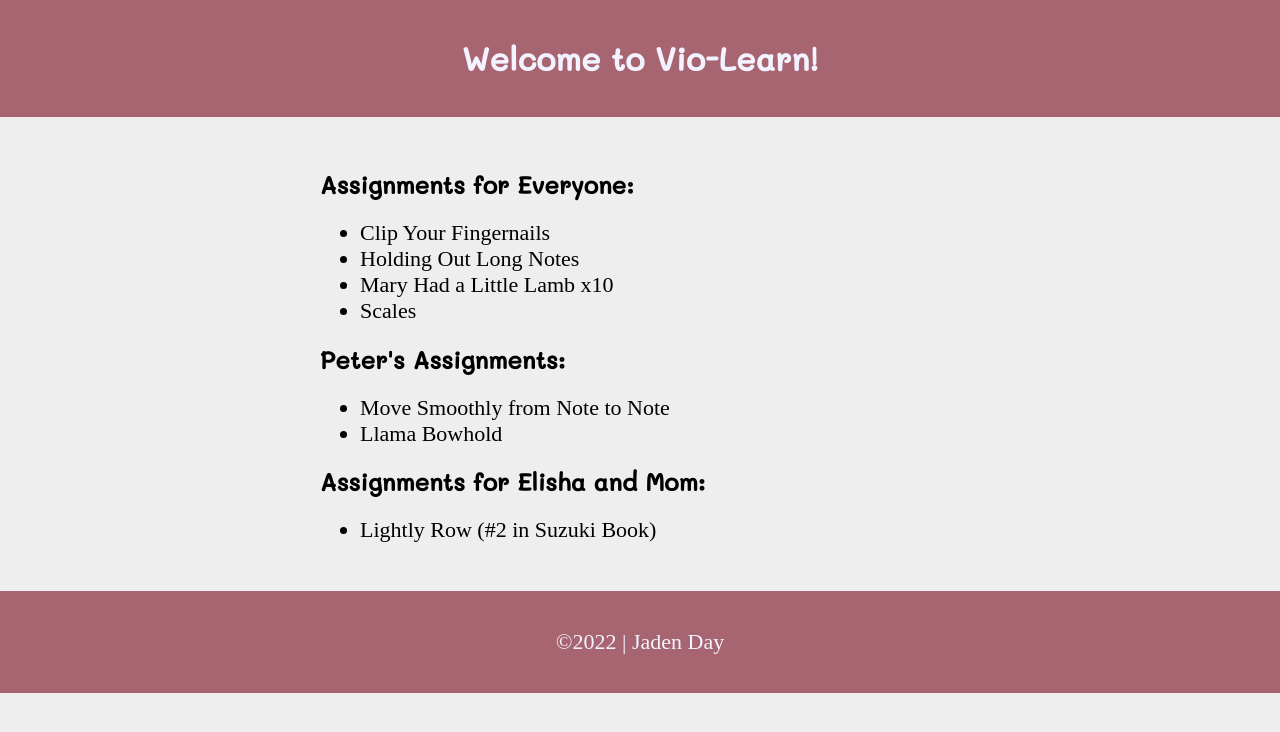
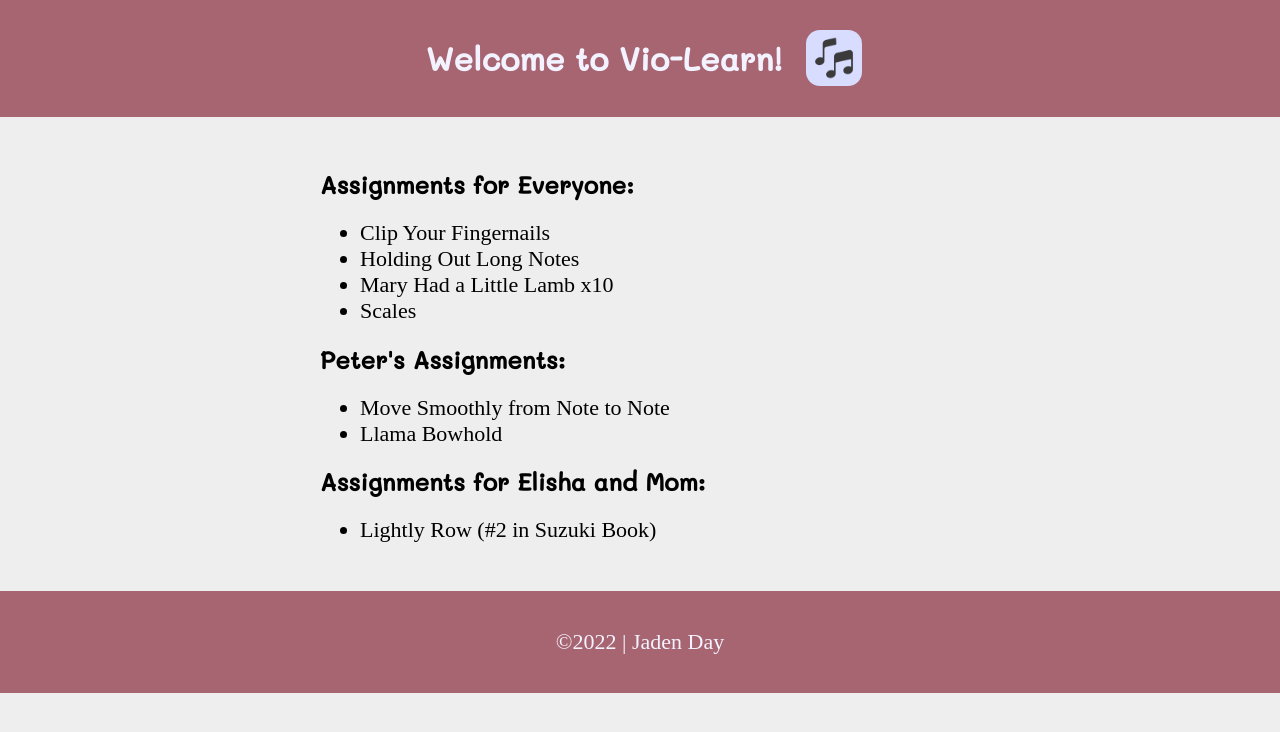
Before and after one commit to jadenday20/vio-learn, a plain HTML site: page index.html in a window 1280 px wide. Drawn offline with Linux system fonts and the light colour scheme; a web font is replaced by a local one.

Commit message:
added a logo

```diff
--- a/index.css
+++ b/index.css
@@ -35,3 +35,22 @@ p, li {
     font-family: var(--paragraph-font);
     font-size: 22px;
 }
+
+.flex-container {
+    display: flex;
+    justify-content: center;
+    align-items: center;
+}
+
+#logo {
+    width: 50px;
+    height: 50px;
+    padding: 3px;
+    background-color: var(--othercolor2);
+    border-radius: 14px;
+}
+
+#logo, h1 {
+    margin-left: .5em;
+    margin-right: .5em;
+}
--- a/index.html
+++ b/index.html
@@ -12,7 +12,10 @@
 </head>
 <body>
     <header>
-        <h1>Welcome to Vio-Learn!</h1>
+        <div class="flex-container">
+            <h1>Welcome to Vio-Learn!</h1>
+            <img id="logo" src="images/violearn-logo.png" alt="">
+        </div>
     </header>
     <main>
         <h2>Assignments for Everyone:</h2>
```
Also changed, not shown: images/violearn-logo.png (added).
